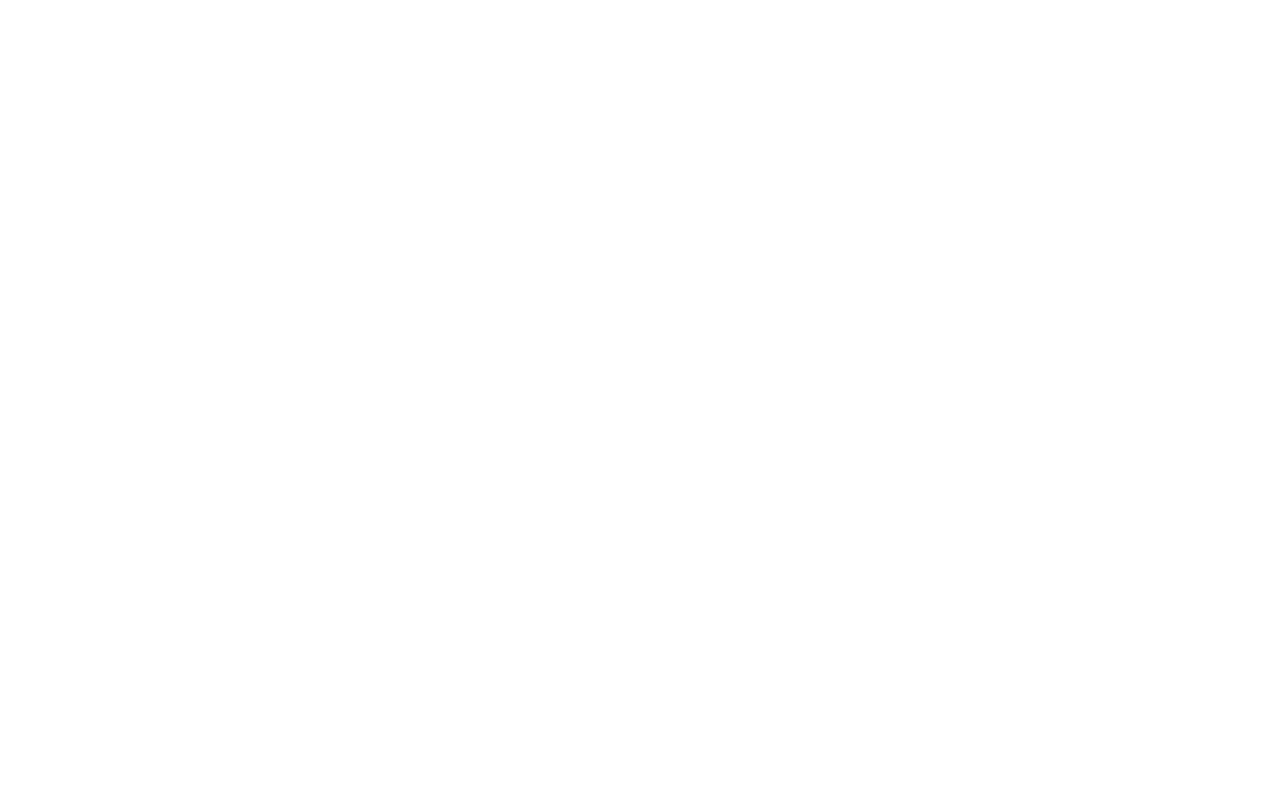
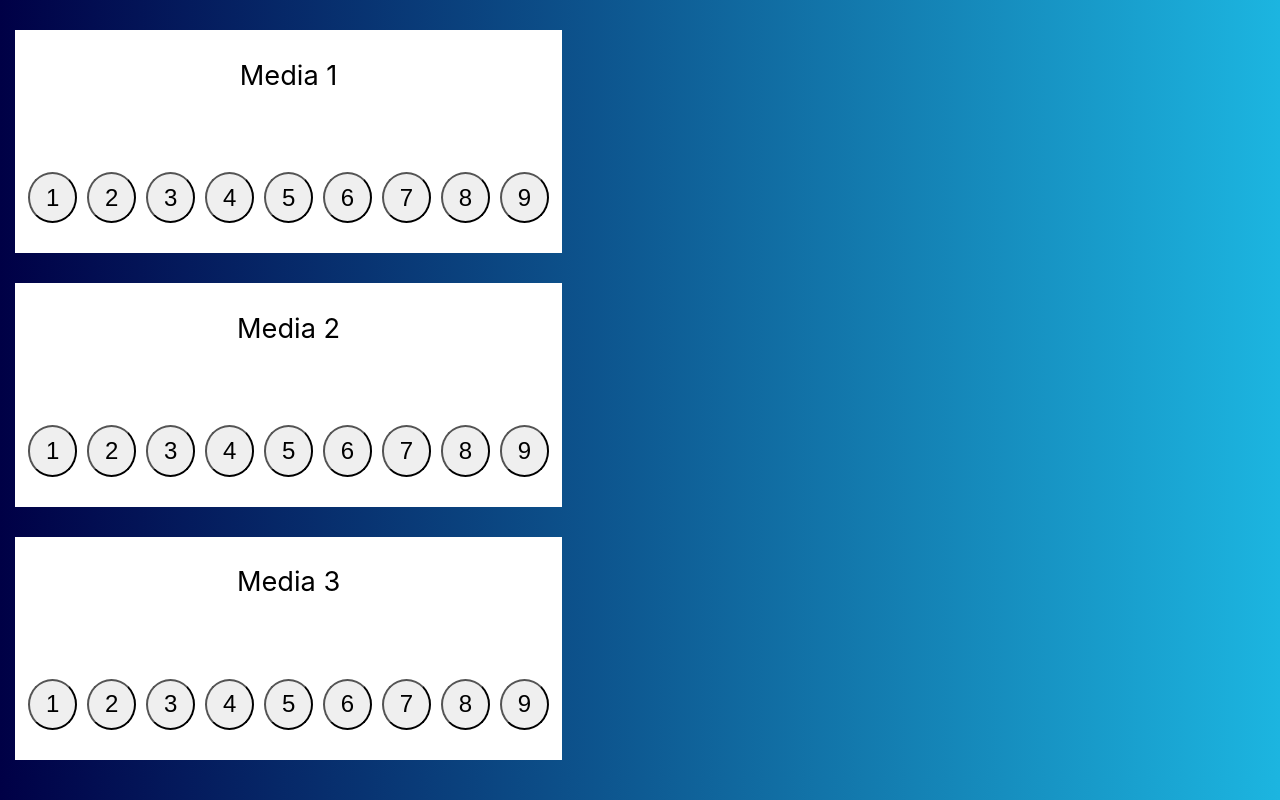
Before and after one commit to AbnerHenri/Graphics, a React (Create React App) app: page / in a window 1280 px wide. Built offline with nearby package versions, Linux system fonts and the light colour scheme.

Commit message:
Create Cards

```diff
--- a/src/Components/Forms/FormStyle.css
+++ b/src/Components/Forms/FormStyle.css
@@ -1,3 +1,9 @@
 .Forms {
+    display: flex;
+    flex-direction: column;
+    justify-content: space-around;
+    width : 45%;
+    height : 95vh;
 
+    margin-top : 15px;
 }
--- a/src/Components/Forms/Forms.js
+++ b/src/Components/Forms/Forms.js
@@ -2,6 +2,7 @@
 import './FormStyle.css'
 
 import { GraphicContext } from '../../Contexts/GraphicContext'
+import Statistcs from '../Statistcs/Statistic';
 
 function Forms() {
 
@@ -11,7 +12,9 @@
 
   return(
       <div className='Forms'>
-
+          <Statistcs title={'Media 1'}/>
+          <Statistcs title={'Media 2'}/>
+          <Statistcs title={'Media 3'}/>
       </div>
   )
 }
--- /dev/null
+++ b/src/Components/Statistcs/Statistic.js
@@ -0,0 +1,30 @@
+import React from 'react';
+import './StatisticStyle.css'
+
+function Statistcs(props) {
+
+    const data = [
+        {id : 1, value : 1},
+        {id : 2, value : 2},
+        {id : 3, value : 3},
+        {id : 4, value : 4},
+        {id : 5, value : 5},
+        {id : 6, value : 6},
+        {id : 7, value : 7},
+        {id : 8, value : 8},
+        {id : 9, value : 9},
+    ]
+
+
+  return(
+      <div className='Card'>
+          <div className='Title'>{props.title}</div>
+
+          <div>
+            {data.map((but)=> <button className='Btn'>{but.value}</button>)}
+          </div>
+      </div>
+  )
+}
+
+export default Statistcs;
--- /dev/null
+++ b/src/Components/Statistcs/StatisticStyle.css
@@ -0,0 +1,35 @@
+.Card {
+    display : flex;
+    flex-direction: column;
+    justify-content: space-between;
+    align-items: center;
+
+    width : 95%;
+    height: 30%;
+    margin : 15px;
+
+    background-color: white;
+}
+
+.Btn {
+    font-size: 1.5rem;
+    padding : 0.6rem 1rem;
+    margin : 15px 0.3rem 30px 0.3rem;
+    cursor : pointer;
+
+    border-radius: 50%;
+    transition-duration: 500ms;
+}
+
+.Btn:hover {
+    transform: translate(0px, -20px);
+}
+
+
+.Title {
+    margin: 1.8rem;
+
+    font-size: 1.7rem;
+}
+
+/* ------------------------------------------------ */
```
